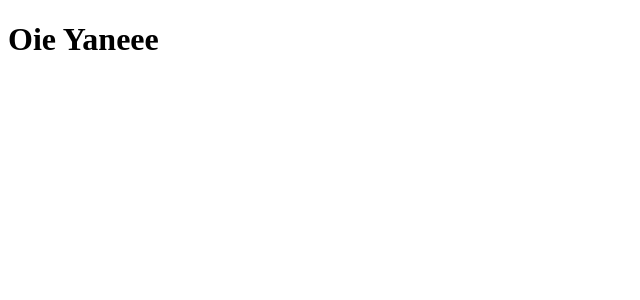
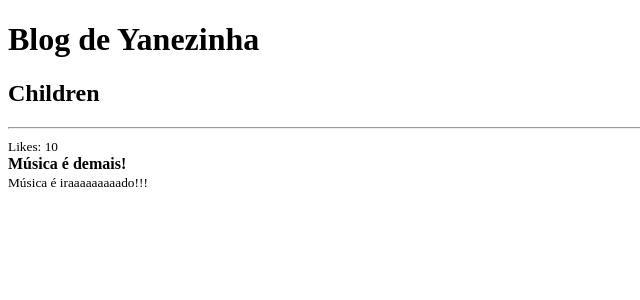
Before and after one commit to yanew/react-fundamentos, a React app: page / in a window 1280 px wide. Shown: the top 300 px of the page, without its empty margins (0-640 px from the left). Built offline with nearby package versions, Linux system fonts and the light colour scheme.

Commit message:
Antes de mostrar como iterar em react

```diff
--- a/package.json
+++ b/package.json
@@ -23,6 +23,7 @@
   },
   "dependencies": {
     "html-webpack-plugin": "^5.6.0",
+    "prop-types": "^15.8.1",
     "react": "^17.0.2",
     "react-dom": "^17.0.2"
   }
--- /dev/null
+++ b/src/App.js
@@ -0,0 +1,35 @@
+import React from "react";
+
+import Post from './Post';
+import Header from './Header';
+
+const titPost = 'Música é demais!';
+
+function App(){
+    return (
+        <>
+
+            <Header>
+                <h2>Children</h2>
+            </Header>
+
+            <hr/>
+
+            <Post
+                titulo = {titPost}
+                likes = {10}
+                subtitulo = {{
+                    conteudo: 'Música é iraaaaaaaaado!!!'
+                }}/>
+            {/*<Post titulo = "Música é demais!"/>*/}
+            {/* <Post
+                post={{
+                    titulo:'Música é demais!',
+                    subtitulo: 'é mesmo!'
+                }}/>  nesse cao aqui, lá no componente tem que chamar props.post.titulo*/}
+
+        </>
+    );
+}
+
+export default App;
--- /dev/null
+++ b/src/Header.js
@@ -0,0 +1,21 @@
+import React from "react";
+import PropTypes from "prop-types";
+
+export default function Header({titulo, children /*pode ser pros aqui e la embaixo chamar props.children*/}){
+    return (
+        <>
+            <h1>{titulo}</h1>
+            {children}
+        </>
+    );
+}
+
+
+Header.PropTypes = {
+    titulo: PropTypes.string.isRequired,
+    children: PropTypes.node.isRequired,
+}
+
+Header.defaultProps = {
+    titulo: `Blog de Yanezinha`,
+}
--- /dev/null
+++ b/src/Post.js
@@ -0,0 +1,22 @@
+import React from "react";
+import PropTypes from "prop-types";
+
+export default function Post(props){
+    return (
+        <>
+            <article>
+                <small>Likes: {props.likes}</small><br />
+                <strong>{props.titulo}</strong><br/>
+                <small>{props.subtitulo.conteudo}</small>
+            </article>
+            <br/>
+        </>
+    );
+}
+
+Post.PropTypes = {
+    likes: PropTypes.number.isRequired,
+    subtitulo: PropTypes.shape({
+        conteudo: PropTypes.string.isRequired,
+    }).isRequired,
+}
--- a/src/index.js
+++ b/src/index.js
@@ -1,6 +1,7 @@
 import React from "react";
 import ReactDOM from 'react-dom';
 
+import App from './App';
 //Teste do Babel - Inicio
 //const user = {};
 
@@ -12,6 +13,6 @@ import ReactDOM from 'react-dom';
 //React 17
 
 ReactDOM.render(
-    <h1 id="titulo">Oie Yaneee</h1>,
+    <App />,
     document.getElementById('root'),
 );
--- a/webpack.config.js
+++ b/webpack.config.js
@@ -18,7 +18,7 @@ module.exports = {
   module: {
     rules: [
       {
-        test: /\.js$/, // ou /\.jsx$/ para arquivos JSX
+        test: /\.jsx?$/, // ou /\.jsx$/ para arquivos JSX
         exclude: /node_modules/,
         use: {
           loader: 'babel-loader',
```
Also changed, not shown: 1 other file (tests, documents, lock files or other folders).
